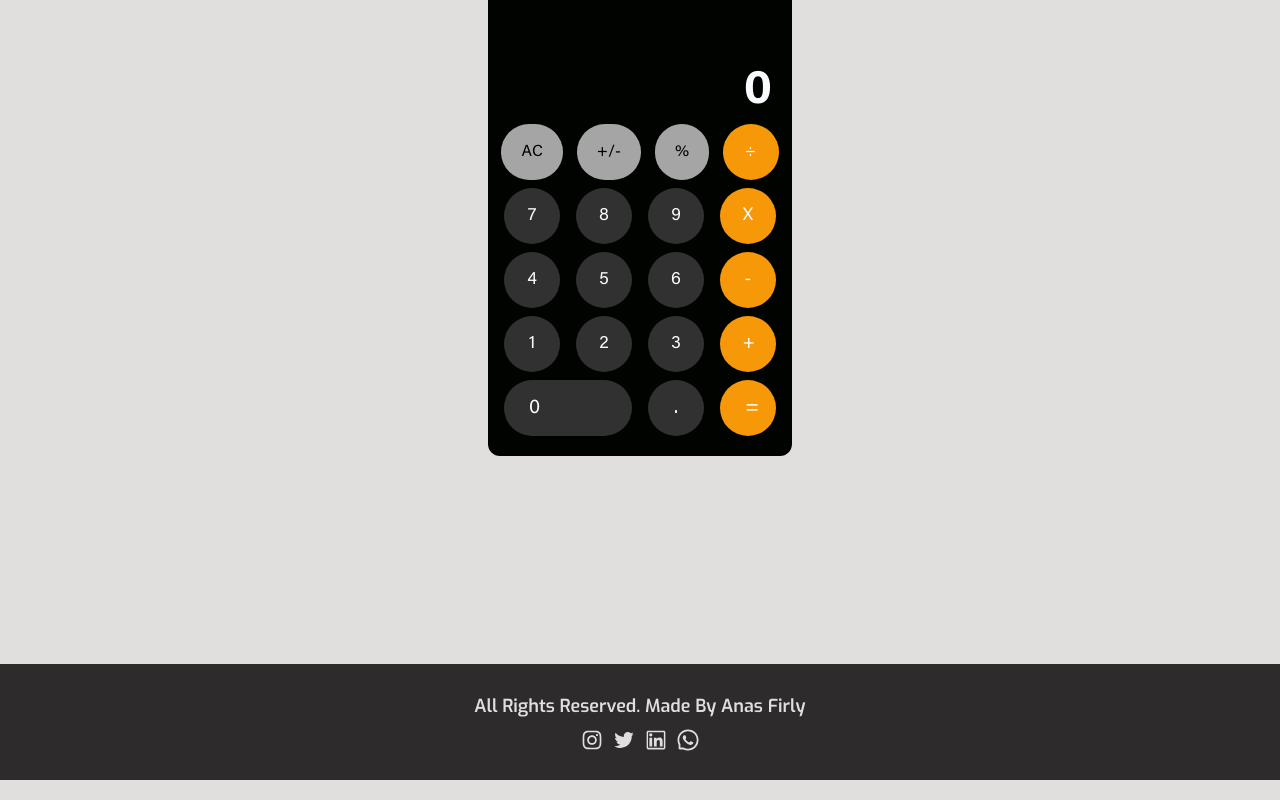
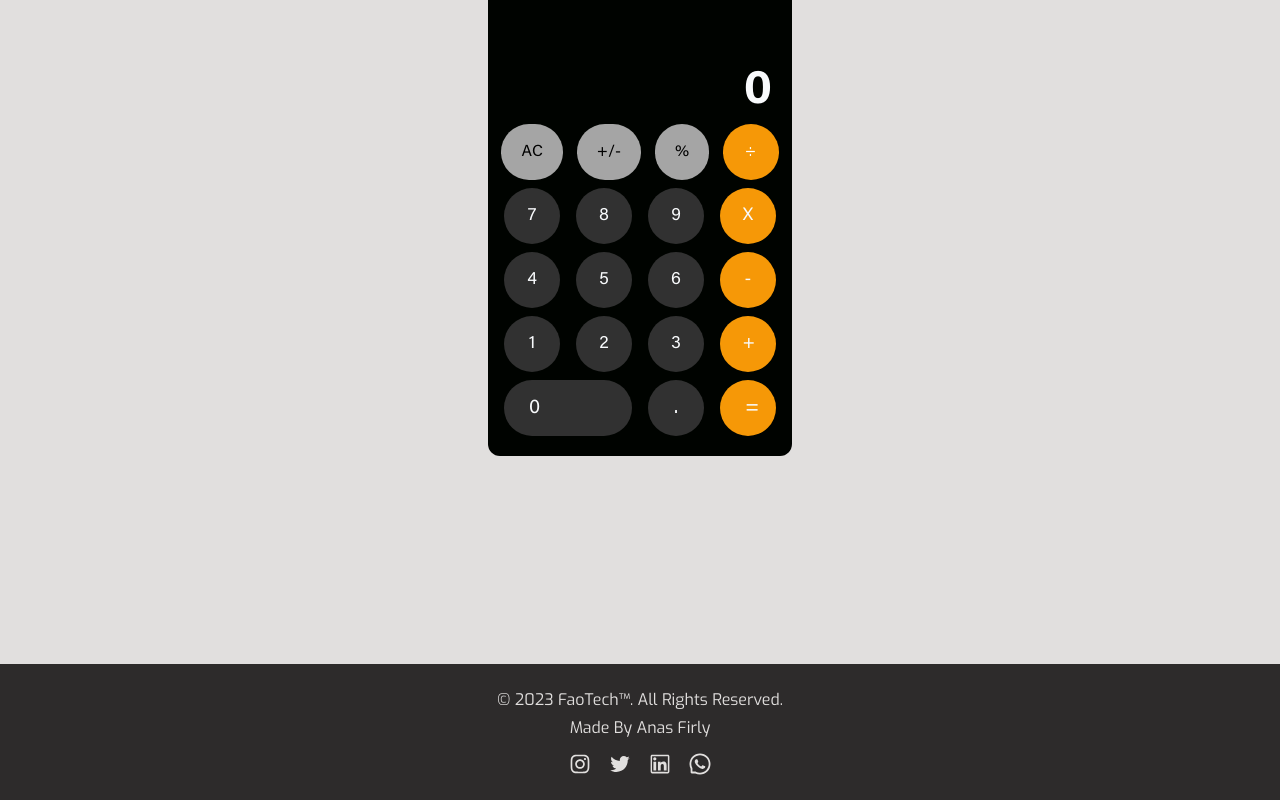
Before and after one commit to anasfirly20/portfolio, a React (Vite) app: page /#/project/calculator-app in a window 1280 px wide. Shown: the part 355-1155 px from the top of the page. Built offline with nearby package versions, Linux system fonts and the light colour scheme.

Commit message:
edited footer

```diff
--- a/src/components/Footer.jsx
+++ b/src/components/Footer.jsx
@@ -7,11 +7,12 @@ import {
 
 const Footer = () => {
   return (
-    <footer className="bg-[#2D2B2B] font-exo text-[#e1dfde] text-center p-7 space-y-2">
-      <p className="font-semibold text-lg">
-        All Rights Reserved. Made By Anas Firly
-      </p>
-      <div className="flex justify-center gap-2 text-2xl">
+    <footer className="bg-[#2D2B2B] font-exo text-[#e1dfde] text-center p-6 space-y-3">
+      <div className="text-md space-y-1">
+        <p className>© 2023 FaoTech™. All Rights Reserved.</p>
+        <p className="">Made By Anas Firly</p>
+      </div>
+      <div className="flex justify-center gap-4 text-2xl">
         <a href="https://www.instagram.com/anasfirly_/" target="break">
           <AiOutlineInstagram />
         </a>
```
